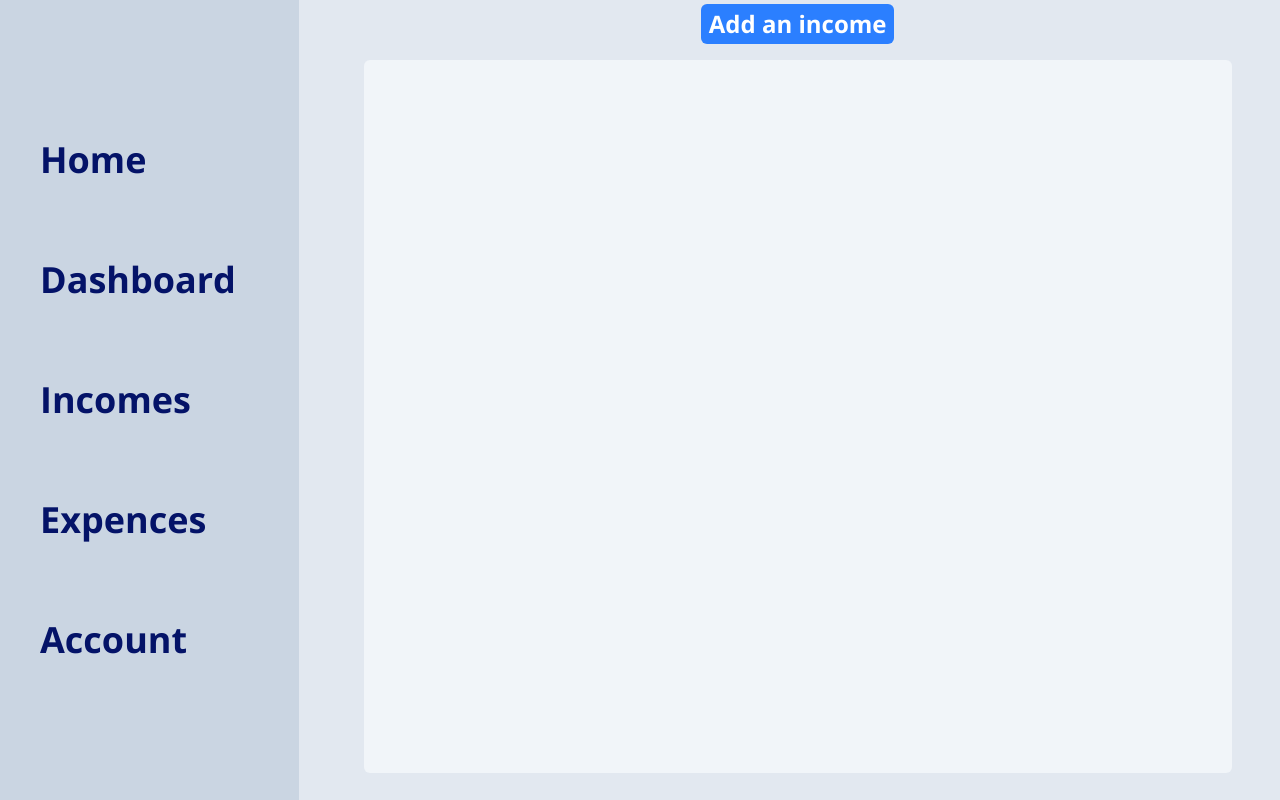
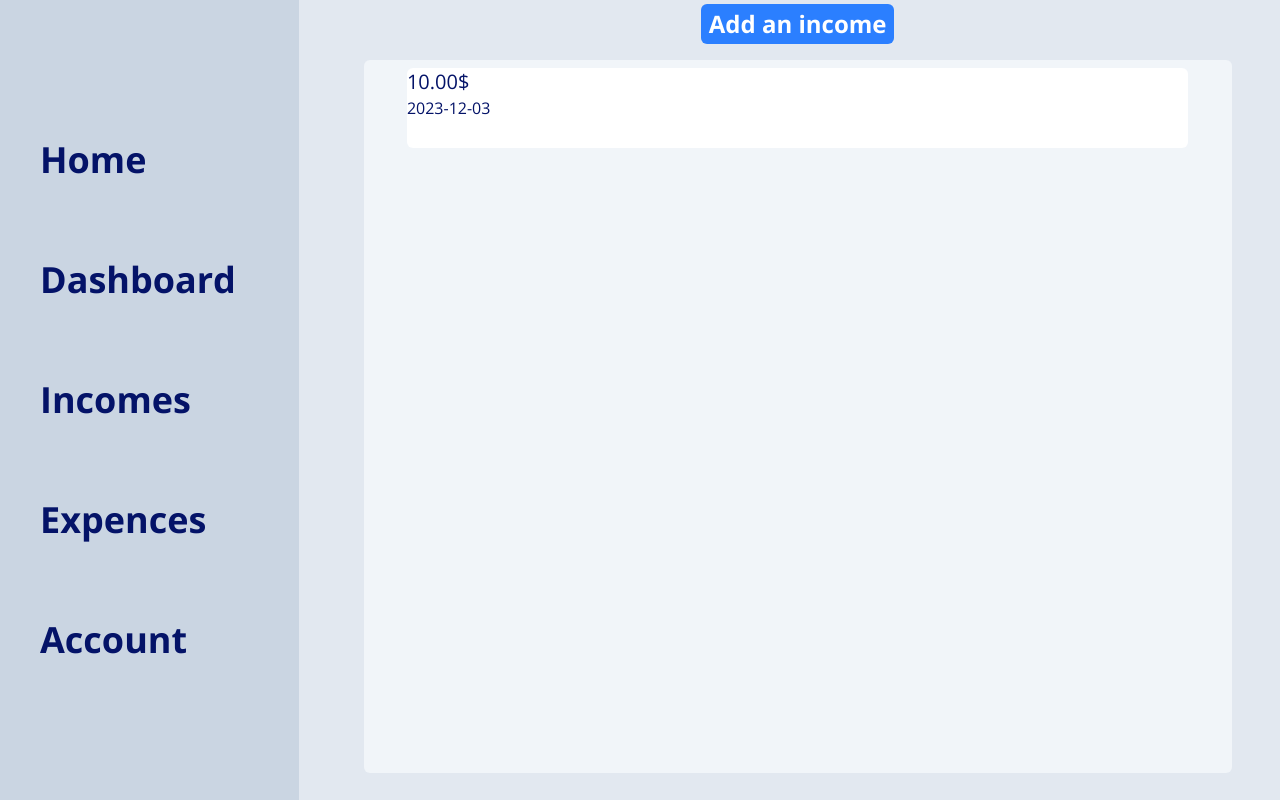
Before and after one commit to WalidElmiloudi/Money-Wise_1.0, a PHP site: page /incomes.php in a window 1280 px wide. Run offline with PHP 8.4, Linux system fonts and the light colour scheme; some libraries are stand-ins or nearby versions.

Commit message:
turn the html files to php files and adding establishing a connection between php and the database also adding the functionality off adding incomes and inserting them to thier table

```diff
--- a/db.sql
+++ b/db.sql
@@ -17,3 +17,5 @@ CREATE TABLE IF NOT EXISTS expences(
 
 ALTER TABLE incomes ADD userID INT;
 ALTER TABLE expences ADD userID INT;
+
+select * from incomes;
--- a/incomes.php
+++ b/incomes.php
@@ -1,3 +1,12 @@
+<?php
+
+    $host     = "localhost";
+    $user     = "root";
+    $password = "";
+    $db       = "smart_wallet";
+
+    $conn = new mysqli($host, $user, $password, $db);
+?>
 <!DOCTYPE html>
 <html lang="en">
 
@@ -18,7 +27,7 @@
   <header class=" w-full justify-between px-3 h-15 flex items-center xl:hidden">
     <i id="menuBg" class="fi fi-br-menu-burger text-3xl text-[#041368]"></i>
     <div class="w-8 h-8 border-2 border-[#041368] flex justify-center items-center rounded-full">
-      <a href="account.html"><i class="fi fi-sc-user text-xl text-[#041368]"></i></a>
+      <a href="account.php"><i class="fi fi-sc-user text-xl text-[#041368]"></i></a>
     </div>
   </header>
   <section id="menu"
@@ -29,26 +38,32 @@
         <i id="closeMenu" class="fi fi-br-cross text-3xl text-[#041368]"></i>
       </div>
       <div class="w-full h-full flex flex-col justify-center gap-20 pl-10 -mt-5">
-        <h1 class=" text-4xl font-bold text-[#041368]"><a href="home.html">Home</a></h1>
-        <h1 class=" text-4xl font-bold text-[#041368]"><a href="dashboard.html">Dashboard</a></h1>
+        <h1 class=" text-4xl font-bold text-[#041368]"><a href="home.php">Home</a></h1>
+        <h1 class=" text-4xl font-bold text-[#041368]"><a href="dashboard.php">Dashboard</a></h1>
         <h1 class=" text-4xl font-bold text-[#041368]"><a href="#">Incomes</a></h1>
-        <h1 class=" text-4xl font-bold text-[#041368]"><a href="expences.html">Expences</a></h1>
+        <h1 class=" text-4xl font-bold text-[#041368]"><a href="expences.php">Expences</a></h1>
       </div>
     </div>
   </section>
   <main id="incomes" class="w-full h-full flex flex-col xl:flex-row gap-4" aria-hidden="true">
     <div class="hidden w-[30%] bg-slate-300 h-full xl:flex flex-col justify-center gap-20 pl-10">
-      <h1 class=" text-4xl font-bold text-[#041368]"><a href="home.html">Home</a></h1>
-        <h1 class=" text-4xl font-bold text-[#041368]"><a href="dashboard.html">Dashboard</a></h1>
+      <h1 class=" text-4xl font-bold text-[#041368]"><a href="home.php">Home</a></h1>
+        <h1 class=" text-4xl font-bold text-[#041368]"><a href="dashboard.php">Dashboard</a></h1>
         <h1 class=" text-4xl font-bold text-[#041368]"><a href="#">Incomes</a></h1>
-        <h1 class=" text-4xl font-bold text-[#041368]"><a href="expences.html">Expences</a></h1>
-      <h1 class=" text-4xl font-bold text-[#041368]"><a href="account.html">Account</a></h1>
+        <h1 class=" text-4xl font-bold text-[#041368]"><a href="expences.php">Expences</a></h1>
+      <h1 class=" text-4xl font-bold text-[#041368]"><a href="account.php">Account</a></h1>
     </div>
     <div class="w-full h-full xl:py-1">
       <h1 class="text-4xl font-bold text-[#041368] pl-5 xl:hidden">Incomes</h1>
       <div class="w-full h-full flex flex-col items-center gap-4">
-        <div class="w-[90%] h-[80%] xl:h-[90%] bg-slate-100 rounded-md xl:order-2">
+        <div class="w-[90%] h-[80%] xl:h-[90%] bg-slate-100 rounded-md xl:order-2 flex flex-col items-center py-2 gap-2">
+          <div class="w-[90%] h-20 bg-white rounded-md">
+            <div class="flex flex-col justify-center">
+              <h1 class="text-[#041368] text-xl">10.00$</h1>
+              <h2 class="text-[#041368]">2023-12-03</h2>
+            </div>
 
+          </div>
         </div>
         <button id="addIncome" class="py-1 px-2 text-white font-bold text-xl bg-blue-500 rounded-md xl:order-1 xl:text-2xl cursor-pointer">Add an
           income</button>
@@ -58,14 +73,14 @@
       class="overlay fixed w-full h-full bg-black/20 backdrop-filter backdrop-blur-xs hidden justify-center items-center"
       aria-hidden="true">
       <div
-        class="w-[80%] h-[60%] xl:w-[50%] bg-slate-100 rounded-md shadow-xl flex items-center justify-center relative">
-        <form class="flex flex-col w-full h-full items-center justify-center gap-3 2xl:gap-5" action="" method="post">
-          <label for="amount" class="text-xl font-bold text-[#041368] self-start pl-8 xl:pl-16 2xl:pl-24">Amount
+        class="w-[80%] h-[60%] xl:w-[50%] 2xl:w-[40%] bg-slate-100 rounded-md shadow-xl flex items-center justify-center relative">
+        <form class="flex flex-col w-full h-full items-center justify-center gap-3 2xl:gap-5" action="incomeHandler.php" method="post">
+          <label for="amount" class="text-xl font-bold text-[#041368] self-start pl-8 xl:pl-16 2xl:pl-20">Amount
             :</label>
           <input class="py-2 pl-2 w-[80%] bg-white rounded-md" type="number" name="amount" id="amount" step="0.01"
             title="ex : x.xx">
           <label for="category"
-            class="text-xl font-bold text-[#041368] self-start pl-8 xl:pl-16 2xl:pl-24">Category</label>
+            class="text-xl font-bold text-[#041368] self-start pl-8 xl:pl-16 2xl:pl-20">Category</label>
           <select class="py-2 pl-2 w-[80%] bg-white rounded-md" name="category" id="category">
             <option value="Salary"
               title="This is income you earn from a job, where you are paid an hourly rate to complete set tasks. The more hours you work, the more money you earn.">
@@ -91,7 +106,7 @@
             <option value="Other" title="Other source of income">Other</option>
           </select>
           <label for="description"
-            class="text-xl font-bold text-[#041368] self-start pl-8 xl:pl-16 2xl:pl-24">Description
+            class="text-xl font-bold text-[#041368] self-start pl-8 xl:pl-16 2xl:pl-20">Description
             : </label>
           <textarea class="py-1 pl-2 w-[80%] h-40 bg-white resize-none rounded-md" name="description"
             id="description"></textarea>
@@ -104,13 +119,13 @@
     <section id="incomeEditModal"
     class="overlay fixed w-full h-full bg-black/20 backdrop-filter backdrop-blur-xs hidden justify-center items-center"
     aria-hidden="true">
-    <div class="w-[80%] h-[60%] xl:w-[50%] bg-slate-100 rounded-md shadow-xl flex items-center justify-center relative">
-      <form class="flex flex-col w-full h-full items-center justify-center gap-3 2xl:gap-5" action="" method="post">
-        <label for="amount" class="text-xl font-bold text-[#041368] self-start pl-8 xl:pl-16 2xl:pl-24">Amount :</label>
+    <div class="w-[80%] h-[60%] xl:w-[50%] 2xl:w-[40%] bg-slate-100 rounded-md shadow-xl flex items-center justify-center relative">
+      <form class="flex flex-col w-full h-full items-center justify-center gap-3 2xl:gap-5" action="incomeHandler.php" method="post">
+        <label for="amount" class="text-xl font-bold text-[#041368] self-start pl-8 xl:pl-16 2xl:pl-20">Amount :</label>
         <input class="py-2 pl-2 w-[80%] bg-white rounded-md" type="number" name="amount" id="amount" step="0.01"
           title="ex : x.xx">
         <label for="category"
-          class="text-xl font-bold text-[#041368] self-start pl-8 xl:pl-16 2xl:pl-24">Category</label>
+          class="text-xl font-bold text-[#041368] self-start pl-8 xl:pl-16 2xl:pl-20">Category</label>
         <select class="py-2 pl-2 w-[80%] bg-white rounded-md" name="category" id="category">
           <option value="Salary"
             title="This is income you earn from a job, where you are paid an hourly rate to complete set tasks. The more hours you work, the more money you earn.">
@@ -135,7 +150,7 @@
             Government Payments</option>
           <option value="Other" title="Other source of income">Other</option>
         </select>
-        <label for="description" class="text-xl font-bold text-[#041368] self-start pl-8 xl:pl-16 2xl:pl-24">Description
+        <label for="description" class="text-xl font-bold text-[#041368] self-start pl-8 xl:pl-16 2xl:pl-20">Description
           : </label>
         <textarea class="py-1 pl-2 w-[80%] h-40 bg-white resize-none rounded-md" name="description"
           id="description"></textarea>
```
Also changed, not shown: account.php (+8 -8 lines), dashboard.php (+8 -8 lines), expences.php (+17 -17 lines), home.php (+8 -8 lines), incomeHandler.php (added, +17 -0 lines).
